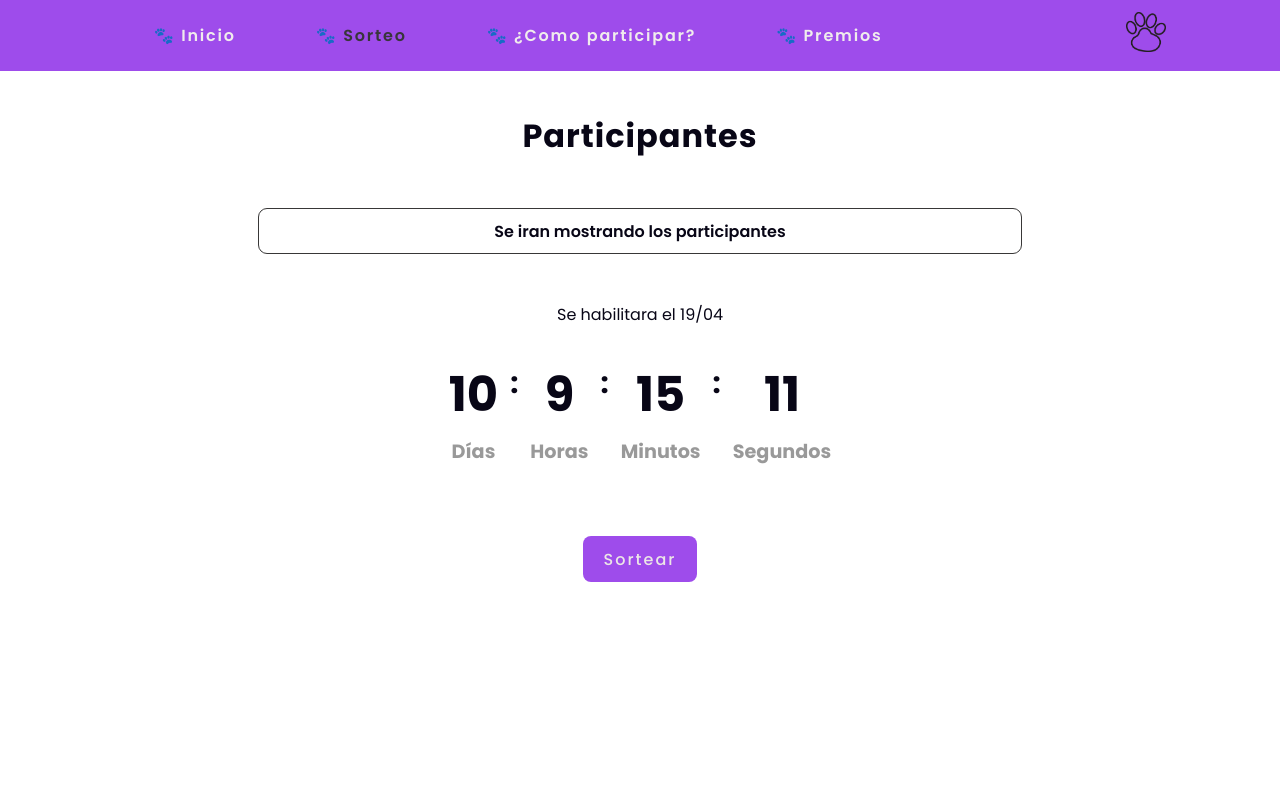
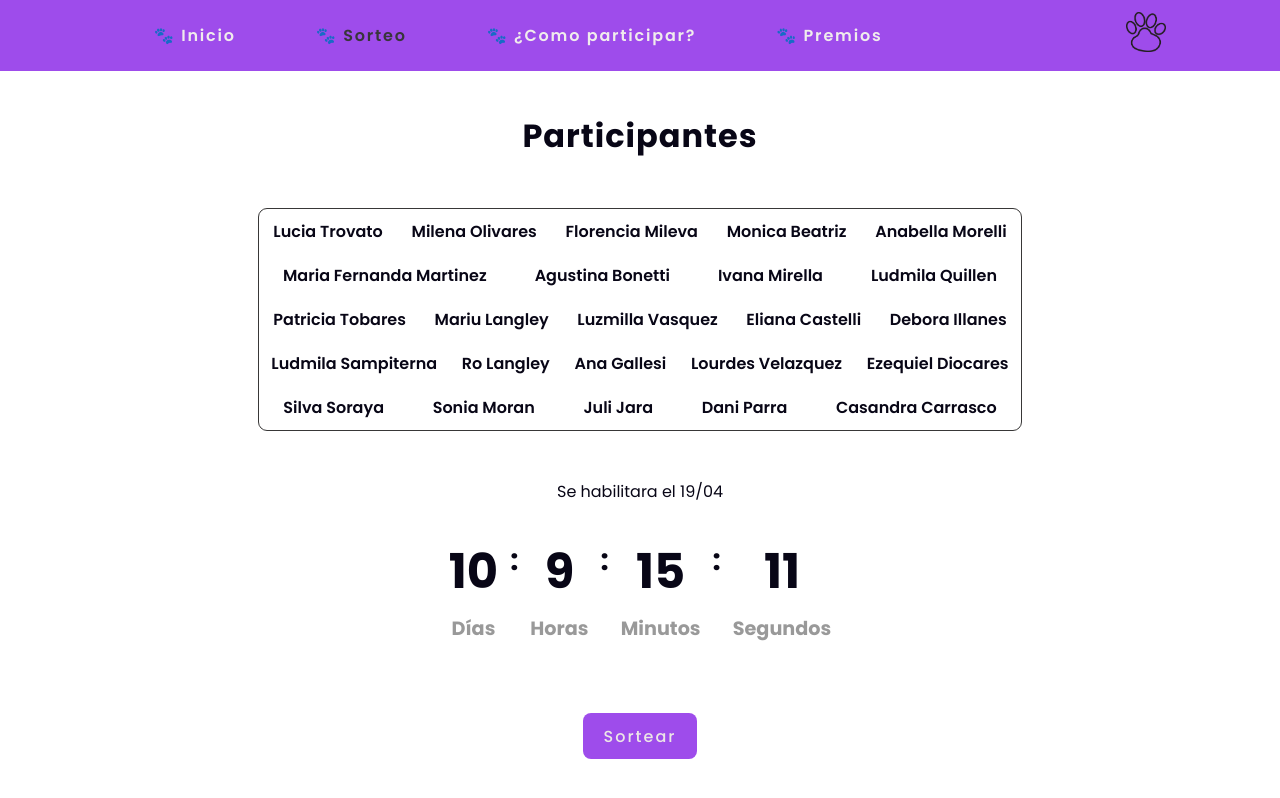
Before and after one commit to risipablo/Sorteo_Negocio, a React (Vite) app: page /sorteo in a window 1280 px wide. Shown: the top 798 px of the page. Built offline with nearby package versions, Linux system fonts and the light colour scheme.

Commit message:
participantes

```diff
--- a/src/components/sorteo.jsx
+++ b/src/components/sorteo.jsx
@@ -8,7 +8,9 @@ import Reloj from "./reloj";
 
 function Sorteo() {
 
-    const participantes = ["Se iran mostrando los participantes"]
+    const participantes = ["Lucia Trovato","Milena Olivares","Florencia Mileva","Monica Beatriz","Anabella Morelli", "Maria Fernanda Martinez", "Agustina Bonetti","Ivana Mirella",
+        "Ludmila Quillen","Patricia Tobares","Mariu Langley","Luzmilla Vasquez", "Eliana Castelli", "Debora Illanes","Ludmila Sampiterna","Ro Langley","Ana Gallesi","Lourdes Velazquez", "Ezequiel Diocares",
+        "Silva Soraya", "Sonia Moran", "Juli Jara", "Dani Parra", "Casandra Carrasco"]
 
 
 
```
